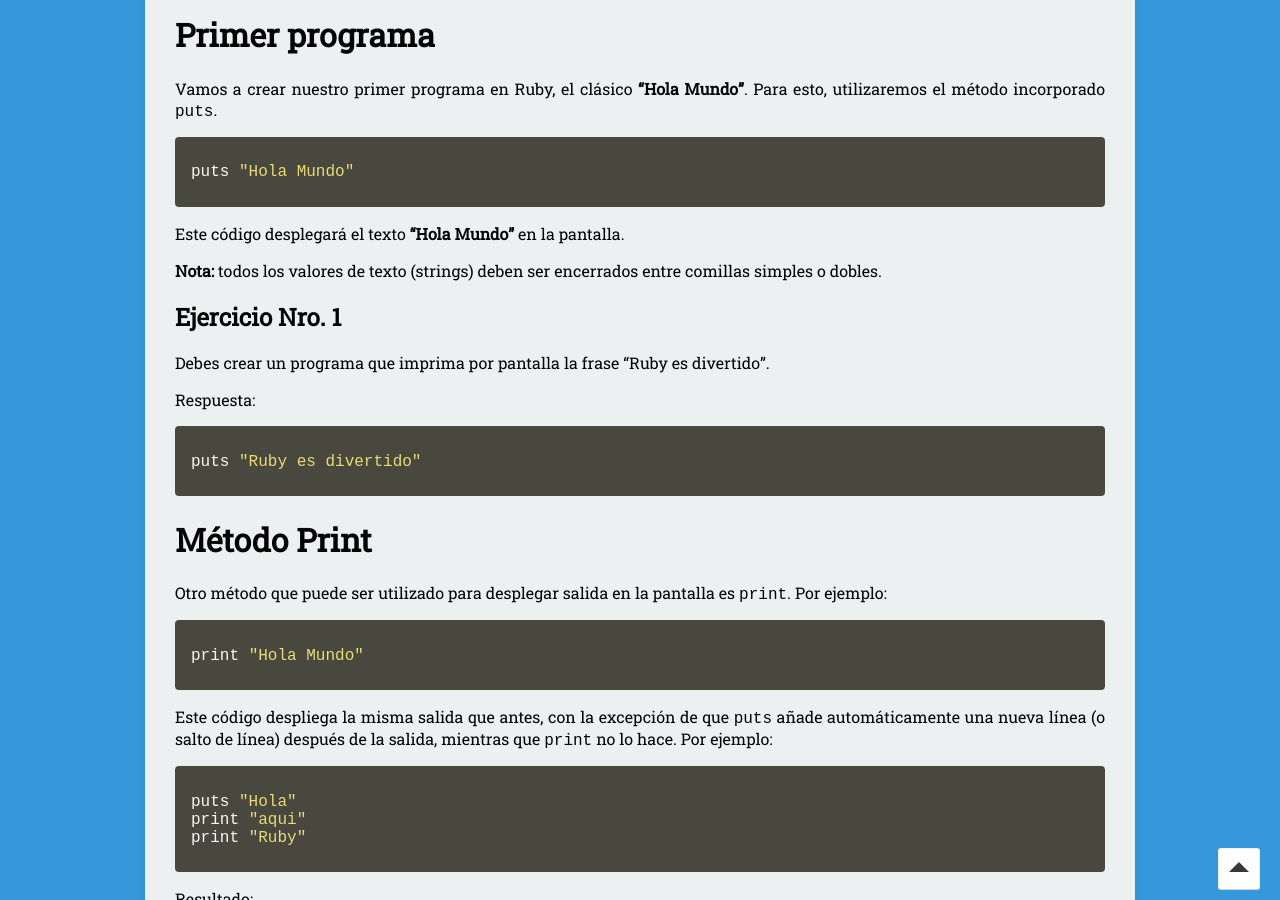
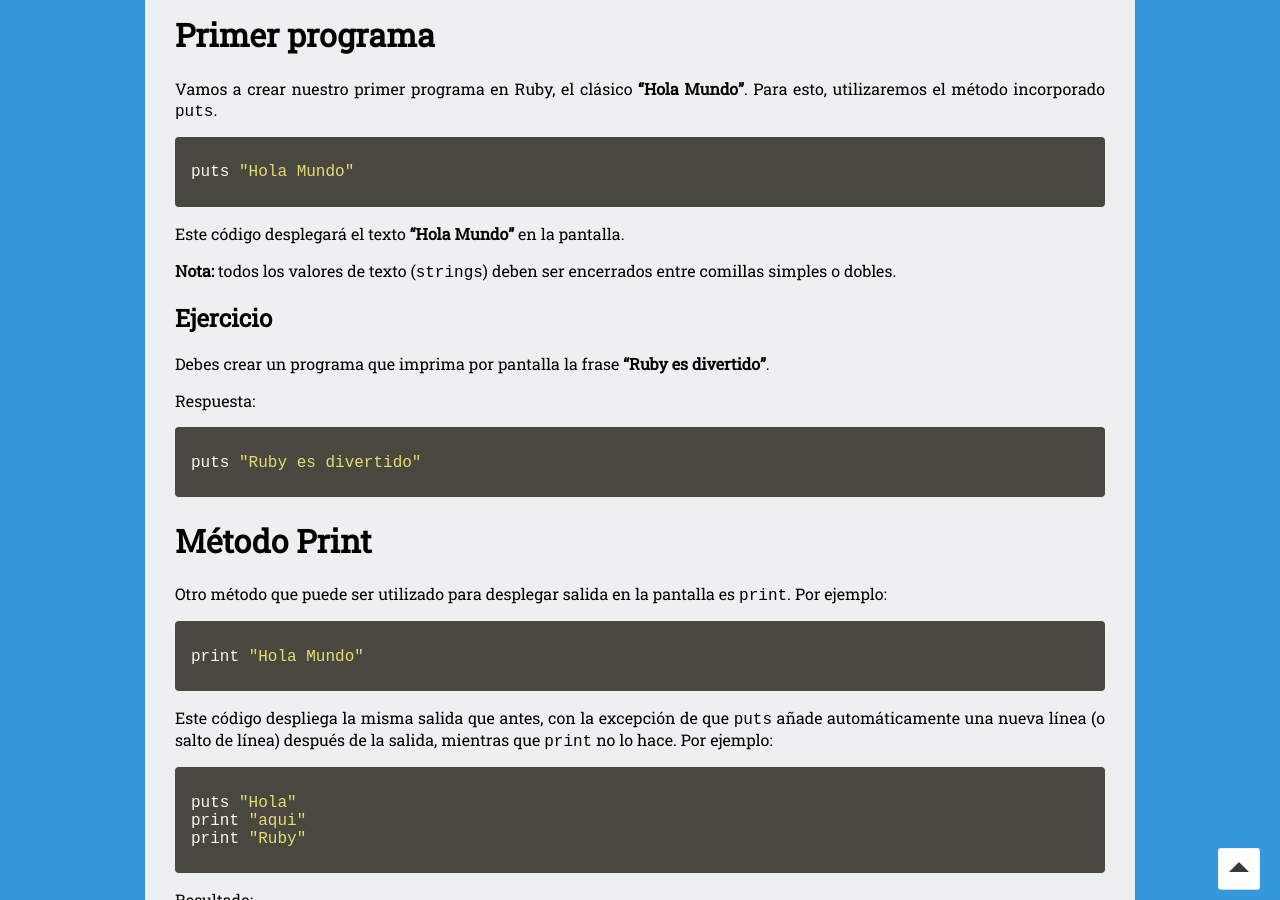
Before and after one commit to nisoto/Blog-anterior-2.0, a Jekyll site: the page built from _posts/2018-07-01-introduccion-ruby.md, in a window 1280 px wide and 900 px high, scrolled down 574 px. Built offline with Jekyll 4.4.1, drawn with Linux system fonts in a browser that asks for light colours; nearby versions of some CDN libraries.

Commit message:
Update 2018-07-01-introduccion-ruby.md

```diff
--- a/_posts/2018-07-01-introduccion-ruby.md
+++ b/_posts/2018-07-01-introduccion-ruby.md
@@ -30,11 +30,11 @@ puts "Hola Mundo"
 
 Este código desplegará el texto **"Hola Mundo"** en la pantalla.
 
-**Nota:** todos los valores de texto (strings) deben ser encerrados entre comillas simples o dobles.
+**Nota:** todos los valores de texto (`strings`) deben ser encerrados entre comillas simples o dobles.
 
-## Ejercicio Nro. 1
+## Ejercicio
 
-Debes crear un programa que imprima por pantalla la frase "Ruby es divertido".
+Debes crear un programa que imprima por pantalla la frase **"Ruby es divertido"**.
 
 Respuesta:
 
```
